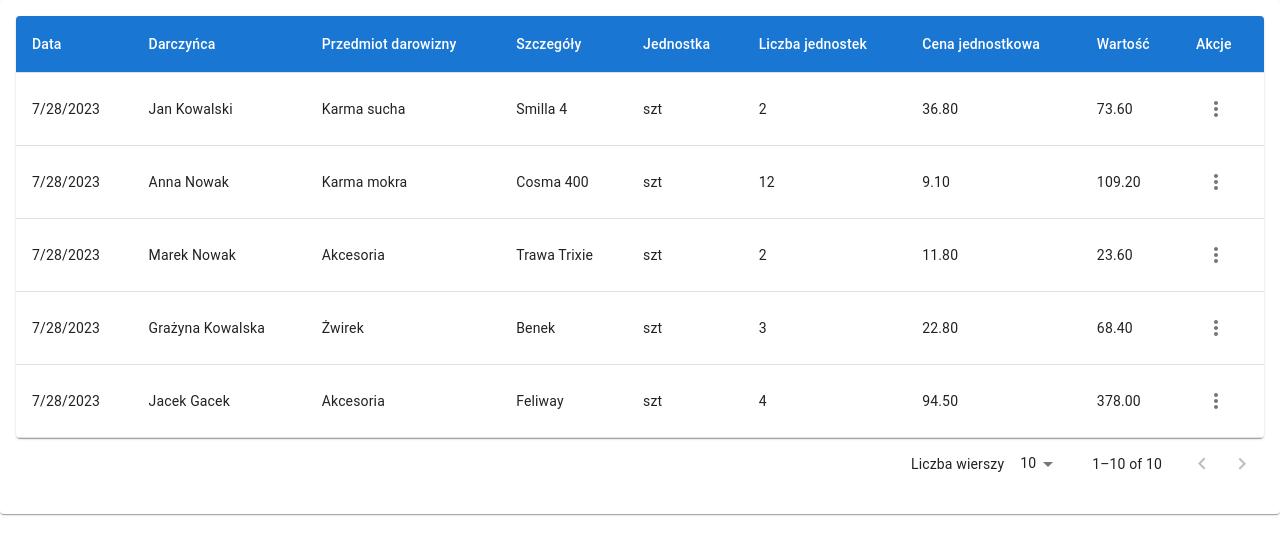
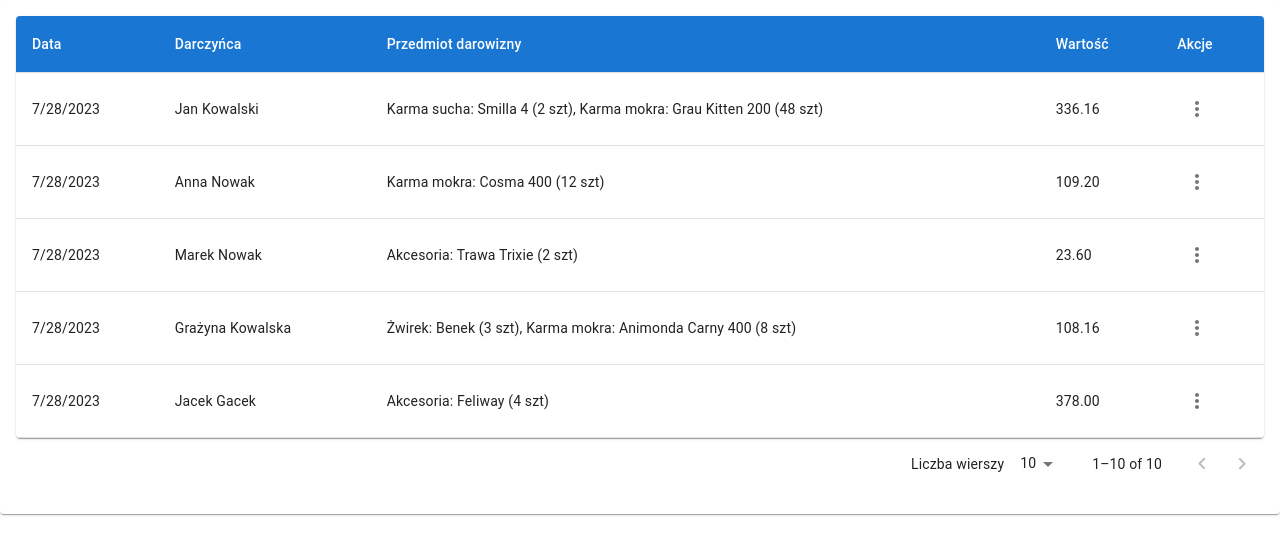
Before and after one commit to dudekmat/donation-registry-frontend, a React (Create React App) app: page / in a window 1280 px wide. Shown: the top 554 px of the page. Built offline with nearby package versions, Linux system fonts and the light colour scheme.

Commit message:
Changed item list

```diff
--- a/src/components/DonationList/DonationList.tsx
+++ b/src/components/DonationList/DonationList.tsx
@@ -24,55 +24,89 @@
     createdDate: new Date(),
     donationDate: new Date(),
     donor: 'Jan Kowalski',
-    donationItemType: 'Karma sucha',
-    donationItemDetails: 'Smilla 4',
+    items: [
+      {
+        type: 'Karma sucha',
+        details: 'Smilla 4',
         unit: 'szt',
         quantity: 2,
         price: 36.8,
+      },
+      {
+        type: 'Karma mokra',
+        details: 'Grau Kitten 200',
+        unit: 'szt',
+        quantity: 48,
+        price: 5.47,
+      },
+    ],
   },
   {
     id: '12ea9416-2e64-49a9-8ea0-1a3bc0d26ef9',
     createdDate: new Date(),
     donationDate: new Date(),
     donor: 'Anna Nowak',
-    donationItemType: 'Karma mokra',
-    donationItemDetails: 'Cosma 400',
+    items: [
+      {
+        type: 'Karma mokra',
+        details: 'Cosma 400',
         unit: 'szt',
         quantity: 12,
         price: 9.1,
+      },
+    ],
   },
   {
     id: '6aa36fc5-d0ff-4131-8aea-7705422b3083',
     createdDate: new Date(),
     donationDate: new Date(),
     donor: 'Marek Nowak',
-    donationItemType: 'Akcesoria',
-    donationItemDetails: 'Trawa Trixie',
+    items: [
+      {
+        type: 'Akcesoria',
+        details: 'Trawa Trixie',
         unit: 'szt',
         quantity: 2,
         price: 11.8,
+      },
+    ],
   },
   {
     id: 'e4bb6466-ff2a-4aad-8831-d4885346dd42',
     createdDate: new Date(),
     donationDate: new Date(),
     donor: 'Grażyna Kowalska',
-    donationItemType: 'Żwirek',
-    donationItemDetails: 'Benek',
+    items: [
+      {
+        type: 'Żwirek',
+        details: 'Benek',
         unit: 'szt',
         quantity: 3,
         price: 22.8,
+      },
+      {
+        type: 'Karma mokra',
+        details: 'Animonda Carny 400',
+        unit: 'szt',
+        quantity: 8,
+        price: 4.97,
+      },
+    ],
   },
   {
     id: 'f42ad745-6790-4614-ac1b-fae6daa5fa85',
     createdDate: new Date(),
     donationDate: new Date(),
     donor: 'Jacek Gacek',
-    donationItemType: 'Akcesoria',
-    donationItemDetails: 'Feliway',
+    items: [
+      {
+        type: 'Akcesoria',
+        details: 'Feliway',
         unit: 'szt',
         quantity: 4,
         price: 94.5,
+      },
+    ],
   },
 ];
 
@@ -81,8 +115,12 @@
   createdDate: Date;
   donationDate: Date;
   donor: string;
-  donationItemType: string;
-  donationItemDetails: string;
+  items: DonationItem[];
+}
+
+interface DonationItem {
+  type: string;
+  details: string;
   unit: string;
   quantity: number;
   price: number;
@@ -101,10 +139,6 @@
                 <StyledTableHeadCell>Data</StyledTableHeadCell>
                 <StyledTableHeadCell>Darczyńca</StyledTableHeadCell>
                 <StyledTableHeadCell>Przedmiot darowizny</StyledTableHeadCell>
-                <StyledTableHeadCell>Szczegóły</StyledTableHeadCell>
-                <StyledTableHeadCell>Jednostka</StyledTableHeadCell>
-                <StyledTableHeadCell>Liczba jednostek</StyledTableHeadCell>
-                <StyledTableHeadCell>Cena jednostkowa</StyledTableHeadCell>
                 <StyledTableHeadCell>Wartość</StyledTableHeadCell>
                 <StyledTableHeadCell>Akcje</StyledTableHeadCell>
               </TableRow>
--- a/src/components/DonationList/DonationListItem/DonationListItem.tsx
+++ b/src/components/DonationList/DonationListItem/DonationListItem.tsx
@@ -8,8 +8,6 @@
 
 const DonationListItem: React.FC<DonationListItemProps> = (props) => {
   const { donation } = props;
-
-  const totalValue = (donation.quantity * donation.price).toFixed(2);
 
   return (
     <TableRow>
@@ -25,32 +23,25 @@
       </TableCell>
       <TableCell>
         <Tooltip title="Przedmiot darowizny" placement="top">
-          <div>{donation.donationItemType}</div>
-        </Tooltip>
-      </TableCell>
-      <TableCell>
-        <Tooltip title="Szczegóły" placement="top">
-          <div>{donation.donationItemDetails}</div>
-        </Tooltip>
-      </TableCell>
-      <TableCell>
-        <Tooltip title="Jednostka" placement="top">
-          <div>{donation.unit}</div>
-        </Tooltip>
-      </TableCell>
-      <TableCell>
-        <Tooltip title="Liczba jednostek" placement="top">
-          <div>{donation.quantity}</div>
-        </Tooltip>
-      </TableCell>
-      <TableCell>
-        <Tooltip title="Cena jendostkowa" placement="top">
-          <div>{donation.price.toFixed(2)}</div>
+          <div>
+            {donation.items
+              .map(
+                (item) =>
+                  `${item.type}: ${item.details} (${item.quantity} ${item.unit})`
+              )
+              .join(', ')}
+          </div>
         </Tooltip>
       </TableCell>
       <TableCell>
         <Tooltip title="Wartość" placement="top">
-          <div>{totalValue}</div>
+          <div>
+            {donation.items
+              .reduce((sum, currentItem) => {
+                return sum + currentItem.quantity * currentItem.price;
+              }, 0)
+              .toFixed(2)}
+          </div>
         </Tooltip>
       </TableCell>
       <TableCell>
```
Lines whose indentation alone changed are shown as unchanged.
